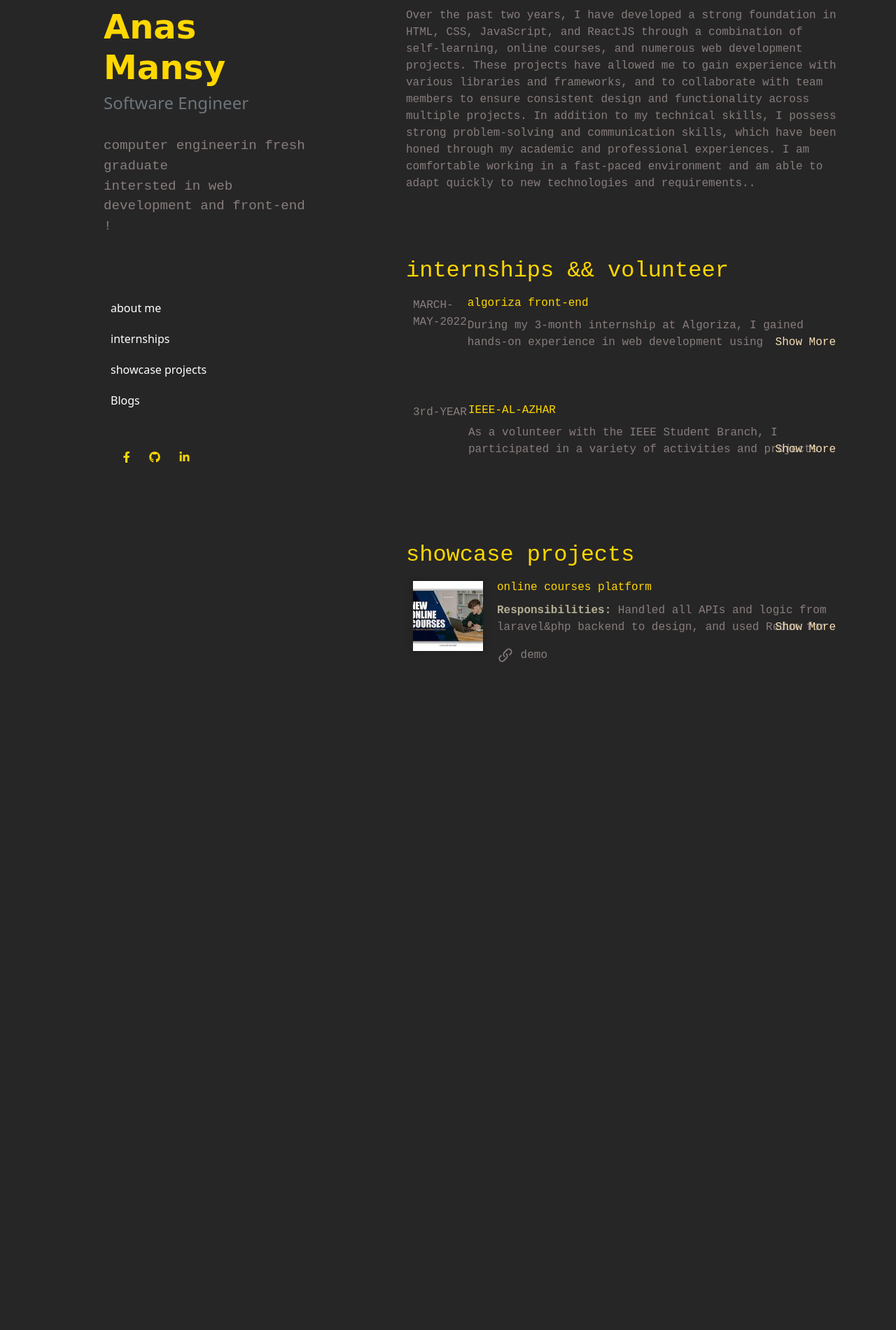
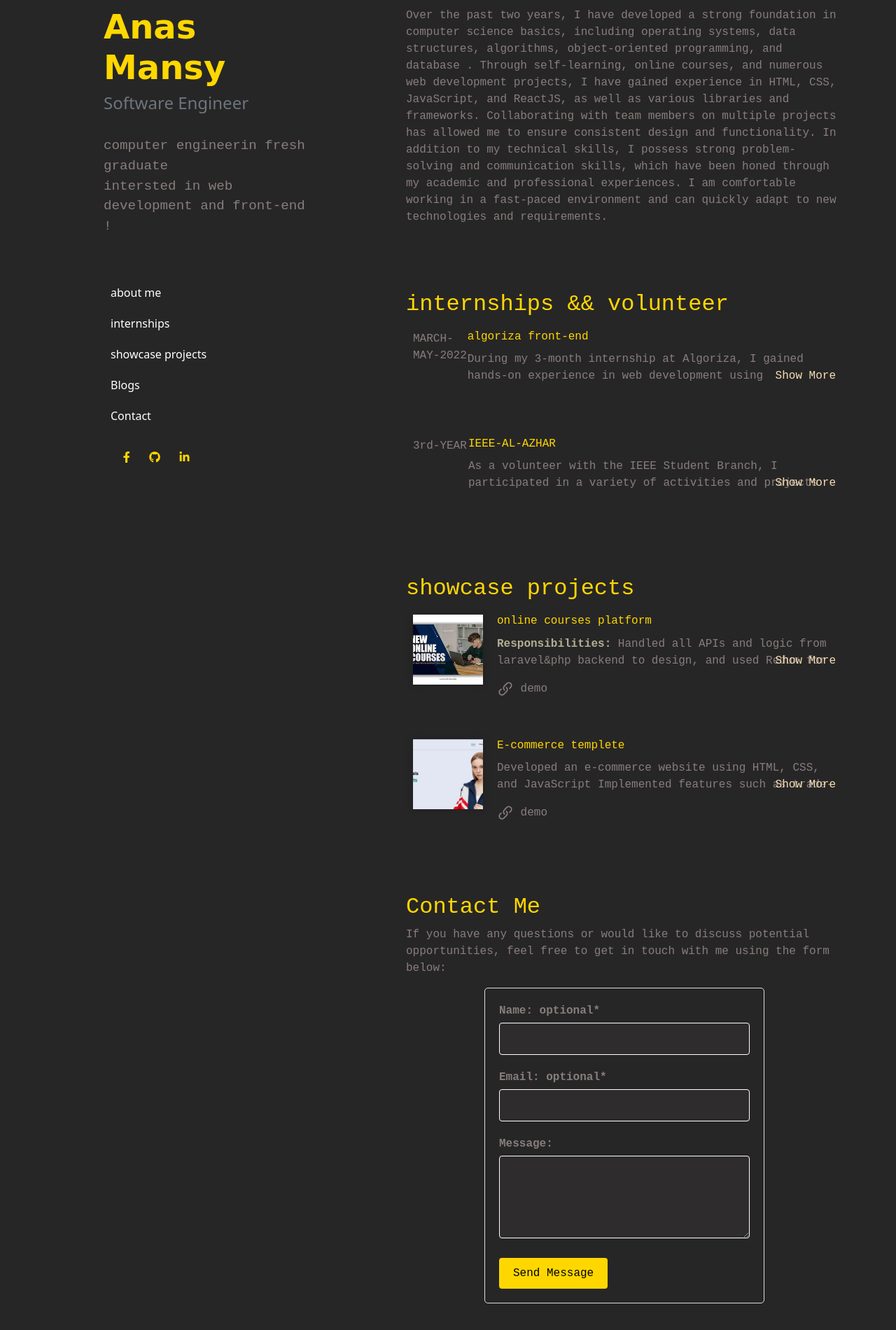
Before and after one commit to AnasMansy/portgolio, a website: page index.html in a window 1280 px wide. Shown: the part 70-1970 px from the top of the page at 70% size. Before the commit the page ends 1193 px from the top, so only its background shows below. Drawn offline with nearby package versions, Linux system fonts and the light colour scheme.

Commit message:
add contact

```diff
--- a/app.js
+++ b/app.js
@@ -52,3 +52,41 @@ showMoreButtons.forEach((showMoreButton) => {
   showLessButton.addEventListener('mousedown', collapseDescription);
   showLessButton.addEventListener('pointerdown', collapseDescription);
 });
+
+//contact
+
+ // Smooth Scroll Effect
+ document.querySelectorAll('a[href^="#"]').forEach(anchor => {
+  anchor.addEventListener('click', function (e) {
+      e.preventDefault();
+      document.querySelector(this.getAttribute('href')).scrollIntoView({
+          behavior: 'smooth'
+      });
+  });
+});
+
+
+       emailjs.init('TgwopmajhVuy6JelE');
+
+    document.getElementById('contactForm').addEventListener('submit', function (event) {
+        event.preventDefault();
+
+        const form = event.target;
+        const formData = new FormData(form);
+
+        emailjs.send('service_kclhxas', 'template_qfiedd1', {
+            'from_name': formData.get('name'),
+            'from_email': formData.get('email'),
+            'message': formData.get('message'),
+        })
+        .then(function (response) {
+            console.log('Email sent successfully:', response);
+            // Optionally, show a success message to the user
+            alert('Message sent successfully! Thank you.');
+            form.reset();
+        }, function (error) {
+            console.log('Failed to send email:', error);
+            // Optionally, show an error message to the user
+            alert('Failed to send message. Please try again later.');
+        });
+    });
--- a/index.html
+++ b/index.html
@@ -13,7 +13,7 @@
     <link rel="preconnect" href="https://fonts.gstatic.com" crossorigin>
     <link href="https://fonts.googleapis.com/css2?family=IBM+Plex+Sans:ital,wght@0,300;1,200&display=swap"
         rel="stylesheet">
-        <link rel="stylesheet" href="https://cdn.lineicons.com/2.0/LineIcons.css">
+    <link rel="stylesheet" href="https://cdn.lineicons.com/2.0/LineIcons.css">
 
 </head>
 
@@ -42,22 +42,25 @@
                             <li class="nav-item">
                                 <a class="nav-link" href="#section3">Blogs</a>
                             </li>
+                            <li class="nav-item">
+                                <a class="nav-link" href="#contact">Contact</a>
+                            </li>
                         </ul>
                     </div>
                 </nav>
                 <ul class="social-media-icons">
                     <li>
-                        <a href="https://www.facebook.com/p/Anas-Mansy-100009402003096/"  target="_blank">
+                        <a href="https://www.facebook.com/p/Anas-Mansy-100009402003096/" target="_blank">
                             <i class="fab fa-facebook-f"></i>
                         </a>
                     </li>
                     <li>
                         <a href="https://github.com/AnasMansy" target="_blank">
                             <i class="fab fa-github"></i>
-                          </a>
+                        </a>
                     </li>
                     <li>
-                        <a  target="_blank" href="https://www.linkedin.com/in/anas-mansy-339a8520a">
+                        <a target="_blank" href="https://www.linkedin.com/in/anas-mansy-339a8520a">
                             <i class="fab fa-linkedin-in"></i>
                         </a>
                     </li>
@@ -66,19 +69,18 @@
             <div class="content col-md-9">
                 <div class="content-item" id="about">
 
-                    <p>Over the past two years, I have developed a strong foundation in HTML, CSS, JavaScript, and
-                        ReactJS through a combination
-                        of self-learning, online courses, and numerous web development projects.
-                        These projects have allowed me to gain experience with various libraries and frameworks,
-
-                        and to collaborate with team members to ensure consistent design and functionality across
-                        multiple projects.
-
-                        In addition to my technical skills, I possess strong problem-solving and communication skills,
-                        which have been honed through
-                        my academic and professional experiences. I am comfortable working in a fast-paced environment
-                        and am able to adapt quickly
-                        to new technologies and requirements..</p>
+                    <p>Over the past two years, I have developed a strong foundation
+                        in computer science basics, including
+                        operating systems, data structures, algorithms, object-oriented
+                        programming, and database . Through self-learning,
+                        online courses, and numerous web development projects,
+                        I have gained experience in HTML, CSS, JavaScript,
+                        and ReactJS, as well as various libraries and frameworks.
+                        Collaborating with team members on multiple projects has allowed
+                        me to ensure consistent design and functionality. In addition to my technical skills,
+                        I possess strong problem-solving and communication skills, which have been honed through
+                        my academic and professional experiences. I am comfortable working
+                        in a fast-paced environment and can quickly adapt to new technologies and requirements.</p>
                 </div>
                 <div class="content-item" id="intern">
                     <h2>internships && volunteer </h2>
@@ -159,7 +161,36 @@
                                 and team members for the quality of the code and the functionality of the platform.
                                 <span class="show-more">Show More</span>
                             </p>
-                            <div> <a class="demo-link" href="#">
+                            <div> <a class="demo-link" target="_blank"
+                                    href="https://github.com/Abouelez/Graduation-Project/tree/master">
+                                    <svg xmlns="http://www.w3.org/2000/svg" viewBox="0 0 20 20" fill="currentColor"
+                                        class="mr-1" aria-hidden="true" style="width: 1.5em; height: 1.5em;">
+                                        <path
+                                            d="M12.232 4.232a2.5 2.5 0 013.536 3.536l-1.225 1.224a.75.75 0 001.061 1.06l1.224-1.224a4 4 0 00-5.656-5.656l-3 3a4 4 0 00.225 5.865.75.75 0 00.977-1.138 2.5 2.5 0 01-.142-3.667l3-3z">
+                                        </path>
+                                        <path
+                                            d="M11.603 7.963a.75.75 0 00-.977 1.138 2.5 2.5 0 01.142 3.667l-3 3a2.5 2.5 0 01-3.536-3.536l1.225-1.224a.75.75 0 00-1.061-1.06l-1.224 1.224a4 4 0 105.656 5.656l3-3a4 4 0 00-.225-5.865z">
+                                        </path>
+                                    </svg>
+                                    demo
+                                </a>
+                            </div>
+                        </div>
+                    </div>
+                    <div class="intern-item">
+                        <img src="./imags/Screenshot 2023-07-19 151419.png" alt="e-commerce" />
+                        <div class="intern-box">
+                            <h3 class="intern-title">E-commerce templete </h3>
+                            <p class="intern-description">
+                                Developed an e-commerce website using HTML, CSS, and JavaScript
+                                Implemented features such as trade-in offers, filtration, and promotions to increase
+                                sales
+                                coded the user interface and responsive layout for optimal performance on various
+                                devices
+                                <span class="show-more">Show More</span>
+                            </p>
+                            <div> <a class="demo-link" target="_blank"
+                                    href="https://anasmansy.github.io/E-commerce-HTML-CSS-JAVASCRIPT/index.html">
                                     <svg xmlns="http://www.w3.org/2000/svg" viewBox="0 0 20 20" fill="currentColor"
                                         class="mr-1" aria-hidden="true" style="width: 1.5em; height: 1.5em;">
                                         <path
@@ -175,15 +206,37 @@
                         </div>
                     </div>
                 </div>
-                <div class="content-item" id="section4">
+                <div class="content-item" id="contact">
+                    <h2>Contact Me</h2>
+                    <p>If you have any questions or would like to discuss potential opportunities, feel free to get in
+                        touch with me using the form below:</p>
+                    <form class="contact-form" id="contactForm">
+                        <div class="form-group">
+                            <label for="name">Name: optional*</label>
+                            <input type="text" id="name" name="name" >
+                        </div>
+                        <div class="form-group">
+                            <label for="email">Email: optional*</label>
+                            <input type="email" id="email" name="email" >
+                        </div>
+                        <div class="form-group">
+                            <label for="message">Message:</label>
+                            <textarea id="message" name="message" rows="4" required></textarea>
+                        </div>
+                        <button type="submit">Send Message</button>
+                    </form>
 
                 </div>
+
             </div>
         </div>
     </div>
 
     <!-- bootstrap js -->
     <script src="node_modules/bootstrap/dist/js/bootstrap.min.js"></script>
+
+    <script src="https://cdn.emailjs.com/dist/email.min.js"></script>
+
     <script src="app.js"></script>"
 </body>
 
--- a/style.css
+++ b/style.css
@@ -271,7 +271,51 @@ ul {
 .intern-description.collapsed .show-less {
     display: none;
 }
+/* Contact Form Styling */
+.contact-form {
+    max-width: 400px;
+    margin: 0 auto;
+    border: 1px solid #ddd;
+    padding: 20px;
+    border-radius: 5px;
+  }
 
+  .form-group {
+    margin-bottom: 20px;
+  }
+
+  label {
+    display: block;
+    font-weight: bold;
+    margin-bottom: 5px;
+  }
+
+  input,
+  textarea {
+    width: 100%;
+    padding: 10px;
+    border: 1px solid #ffffff;
+    border-radius: 4px;
+    background-color: rgb(46, 44, 44);
+  }
+
+  textarea {
+    resize: vertical; /* Allow vertical resizing of the textarea */
+  }
+
+  button {
+    background-color: var(--primary-color);
+    color: #000000;
+    border: none;
+    padding: 10px 20px;
+    cursor: pointer;
+    border-radius: 4px;
+    transition: background-color 0.3s ease;
+  }
+
+  button:hover {
+    background-color: #0056b3;
+  }
 
 
 
```
Also changed, not shown: imags/Screenshot 2023-07-19 151419.png (added).
